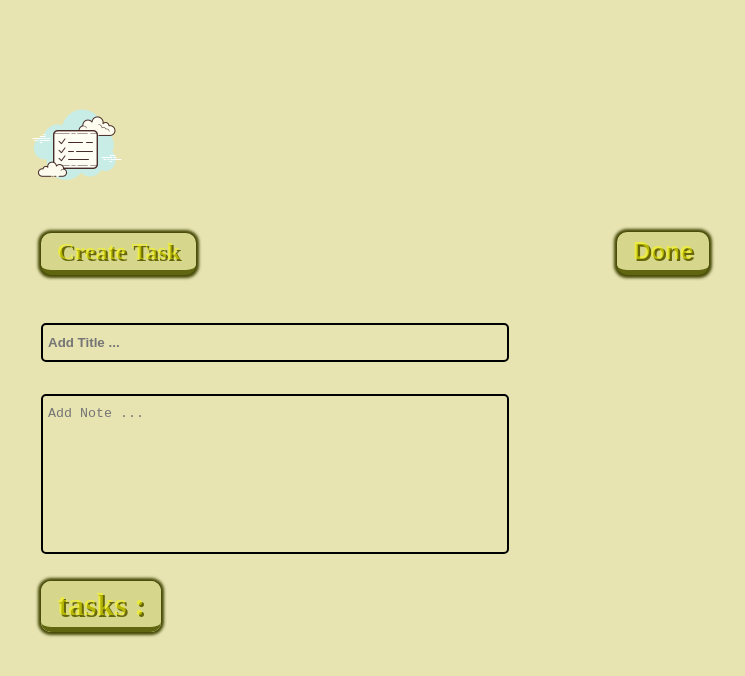
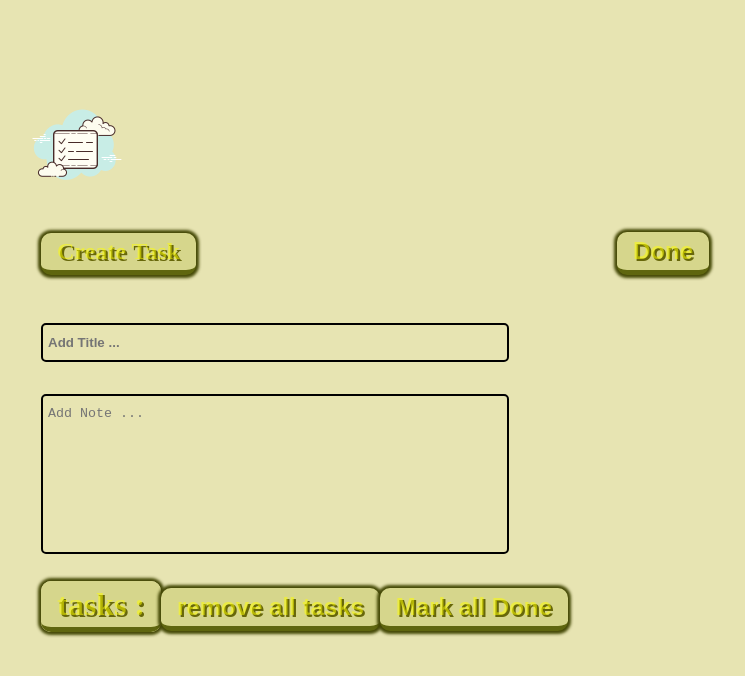
Before and after one commit to Yasaman-k/todo-app, a Vue app: page / in a window 1280 px wide. Shown: the top 676 px of the page, without its empty margins (265-1010 px from the left). Built offline with nearby package versions, Linux system fonts and the light colour scheme.

Commit message:
feat: add remove tasks func

```diff
--- a/src/App.vue
+++ b/src/App.vue
@@ -14,6 +14,8 @@
       </div>
     </form>
     <h1 class="title2">tasks :</h1>
+    <button class="title2" @click="removeAllTasks">remove all tasks</button>
+    <button class="title2" @click="markAllDone">Mark all Done</button>
     <ul>
       <li v-for="(todo, index) in titleTasks" :key="todo.id">
         <div>
@@ -51,18 +53,31 @@ export default {
       titleTasks.value.splice(index, 1)
     }
 
+    function markAllDone() {
+      titleTasks.value.forEach((todo) => {
+        todo.done = true
+      })
+    }
+
+    function removeAllTasks() {
+      // titleTasks.value = [];
+      titleTasks.value.length = 0;
+    }
+
     return {
       saveNewTask,
       newTask,
       titleTasks,
       toggleDone,
-      removeTask
+      removeTask,
+      markAllDone,
+      removeAllTasks
     }
   }
 }
 </script>
 
-
+<!--24.20-->
 
 <!-- style css-->
 <style>
```
